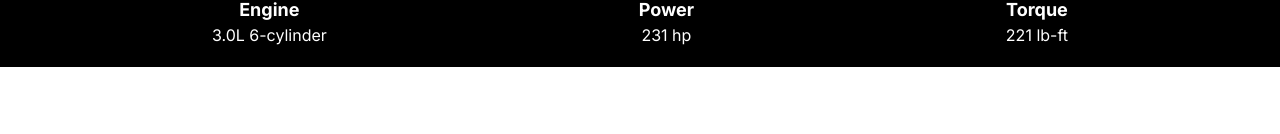
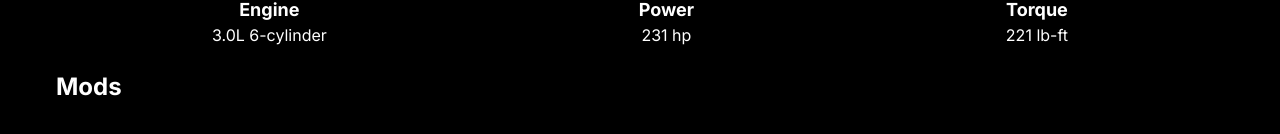
Before and after one commit to jlm109-ua/duskiweb, a Next.js app: page /en/members/edu in a window 1280 px wide. Shown: the part 800-934 px from the top of the page. Before the commit the page ends 867 px from the top, so only its background shows below. Built offline with nearby package versions, Linux system fonts and the light colour scheme.

Commit message:
Mods section added

```diff
--- a/app/[locale]/members/[profile]/page.tsx
+++ b/app/[locale]/members/[profile]/page.tsx
@@ -170,6 +170,12 @@ export default function Member({ params: { profile } }: { params: { profile: str
                         {t("specs.torque")}
                     </Text>
                 </Box>
+
+                <Box
+                    className="mt-6 mb-6"
+                >
+                    <MemberSubTitle>{tM("modsTitle")}</MemberSubTitle>
+                </Box>
             </Box>
         </Container>
     );
--- a/app/[locale]/members/page.tsx
+++ b/app/[locale]/members/page.tsx
@@ -12,13 +12,15 @@ import { useTranslations } from "next-intl";
 const useGetMembers = () => {
   const t = useTranslations();
   const members = t.raw("Members");
+  const ignoreKeys = ["title", "meetTheMember", "specs", "media", "specsTitle", "modsTitle"];
 
   // DEBUG
   // console.log("DEBUG: ", members);
 
   const memberKeys = Object.keys(members).filter(
-    (key) => key !== "title" && key !== "meetTheMember" && key !== "specs" && key !== "media" && key !== "specsTitle"
+    (key) => !ignoreKeys.includes(key)
   );
+
 
   return memberKeys.map((key) => ({
     title: key,
--- a/messages/en.json
+++ b/messages/en.json
@@ -20,6 +20,7 @@
       "power": "Power",
       "torque": "Torque"
     },
+    "modsTitle": "Mods",
     "media": {
       "youtube": "YouTube",
       "twitch": "Twitch",
--- a/messages/es.json
+++ b/messages/es.json
@@ -20,6 +20,7 @@
       "power": "Potencia",
       "torque": "Torque"
     },
+    "modsTitle": "Modificaciones",
     "media": {
       "youtube": "YouTube",
       "twitch": "Twitch",
```
